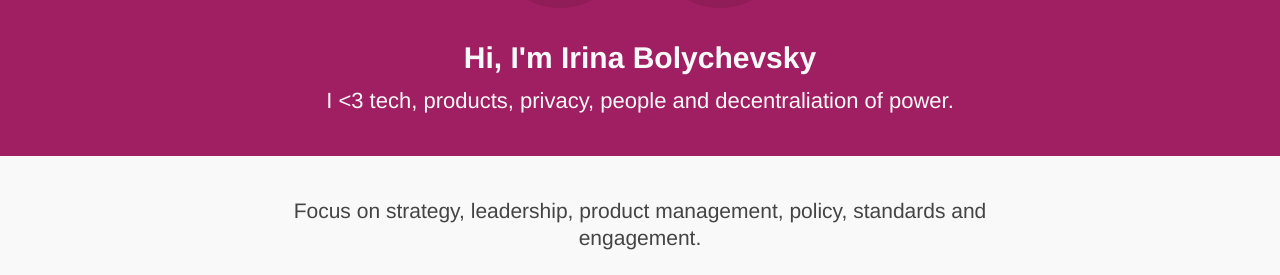
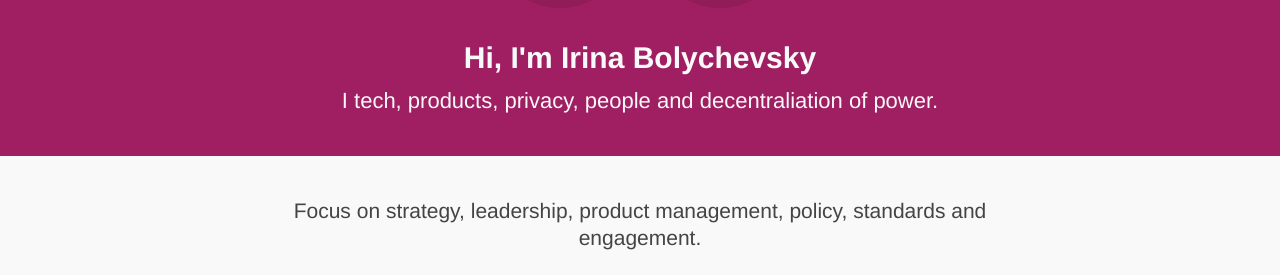
Before and after one commit to shevski/shevski.com, a Jekyll site: the page built from index.html, in a window 1280 px wide. Shown: the part 208-483 px from the top of the page. Built offline with Jekyll 4.4.1, drawn with Linux system fonts in a browser that asks for light colours.

Commit message:
font awesome heart

```diff
--- a/index.html
+++ b/index.html
@@ -12,7 +12,7 @@
 			<img class="me u-photo" src="/images/me.png" width="120" height="120">
 		</hgroup>
 		<h1>Hi, I'm <span class="p-name">Irina Bolychevsky</span></h1>
-		<h2>I <3 tech, products, privacy, people and decentraliation of power.
+		<h2>I <i class="fas fa-heart"></i> tech, products, privacy, people and decentraliation of power.
 	</div>
 </header>
 
```
